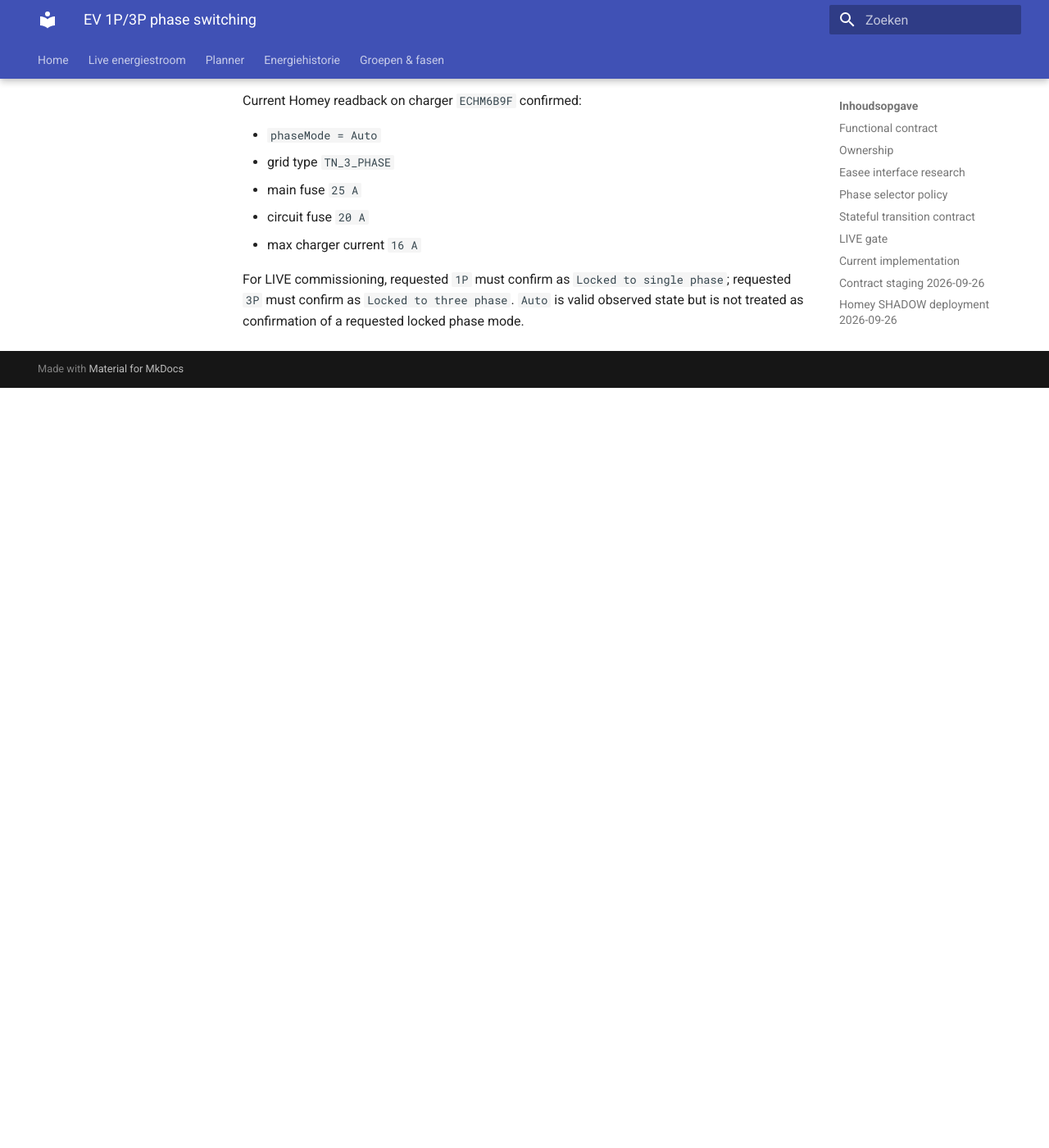
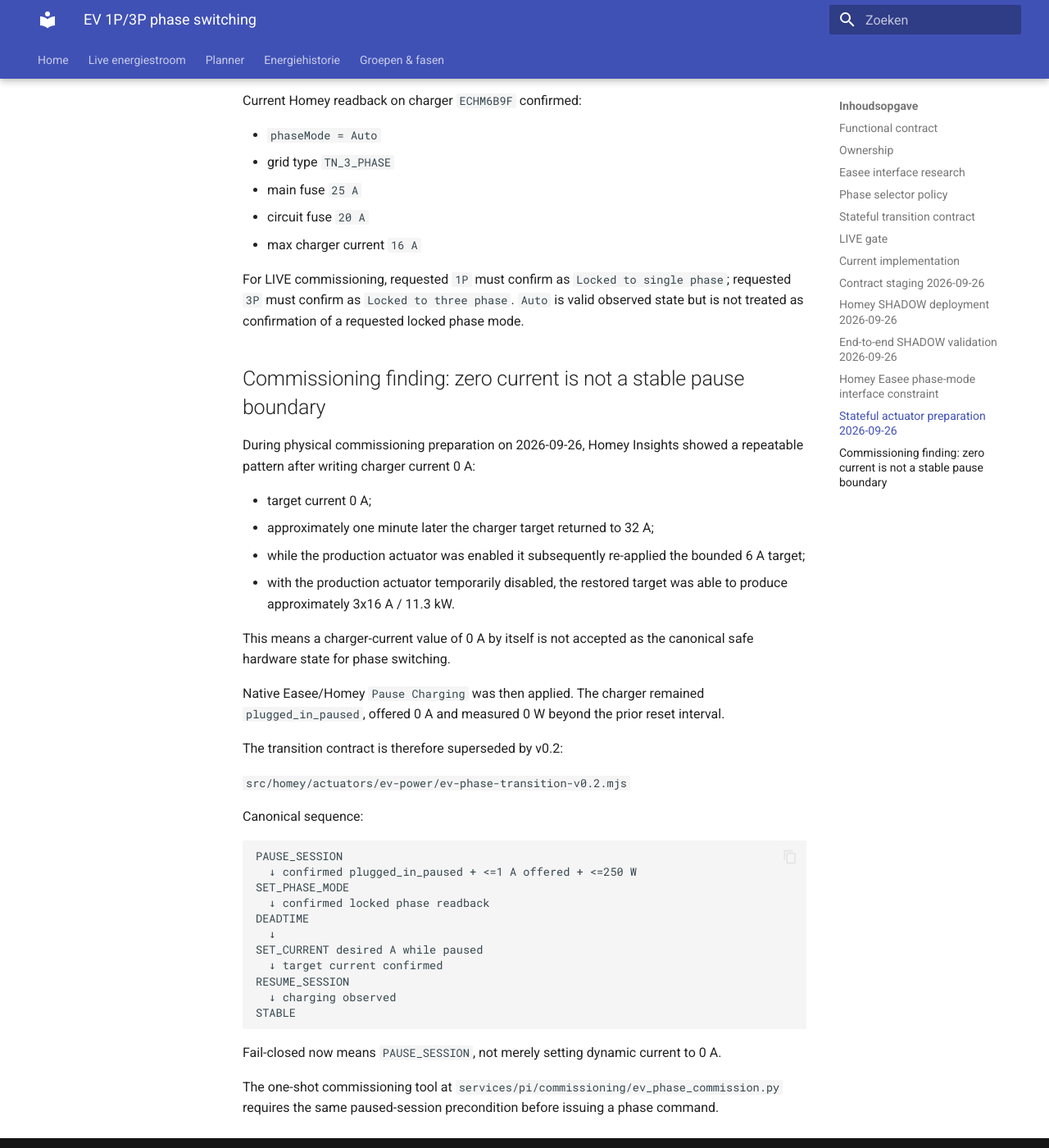
Before and after one commit to OnsKasteeltje/homey-energy-manual, an MkDocs documentation site: the page built from docs/architecture/ev-phase-switching-v0.1.md, in a window 1280 px wide and 1400 px high, scrolled down 6308 px. Shown: the whole window at 82% size. Built offline with MkDocs 1.6.1 and Material for MkDocs 9.7.7, drawn with Linux system fonts in a browser that asks for light colours; before the commit the page ends 6781 px from its top, so only the background shows below that.

Commit message:
docs(ev): record pause-based phase safety finding

````diff
--- a/docs/architecture/ev-phase-switching-v0.1.md
+++ b/docs/architecture/ev-phase-switching-v0.1.md
@@ -234,3 +234,41 @@ Current Homey readback on charger `ECHM6B9F` confirmed:
 - max charger current `16 A`
 
 For LIVE commissioning, requested `1P` must confirm as `Locked to single phase`; requested `3P` must confirm as `Locked to three phase`. `Auto` is valid observed state but is not treated as confirmation of a requested locked phase mode.
+
+
+## Commissioning finding: zero current is not a stable pause boundary
+
+During physical commissioning preparation on 2026-09-26, Homey Insights showed a repeatable pattern after writing charger current 0 A:
+
+- target current 0 A;
+- approximately one minute later the charger target returned to 32 A;
+- while the production actuator was enabled it subsequently re-applied the bounded 6 A target;
+- with the production actuator temporarily disabled, the restored target was able to produce approximately 3x16 A / 11.3 kW.
+
+This means a charger-current value of 0 A by itself is not accepted as the canonical safe hardware state for phase switching.
+
+Native Easee/Homey `Pause Charging` was then applied. The charger remained `plugged_in_paused`, offered 0 A and measured 0 W beyond the prior reset interval.
+
+The transition contract is therefore superseded by v0.2:
+
+`src/homey/actuators/ev-power/ev-phase-transition-v0.2.mjs`
+
+Canonical sequence:
+
+```text
+PAUSE_SESSION
+  ↓ confirmed plugged_in_paused + <=1 A offered + <=250 W
+SET_PHASE_MODE
+  ↓ confirmed locked phase readback
+DEADTIME
+  ↓
+SET_CURRENT desired A while paused
+  ↓ target current confirmed
+RESUME_SESSION
+  ↓ charging observed
+STABLE
+```
+
+Fail-closed now means `PAUSE_SESSION`, not merely setting dynamic current to 0 A.
+
+The one-shot commissioning tool at `services/pi/commissioning/ev_phase_commission.py` requires the same paused-session precondition before issuing a phase command.
````
